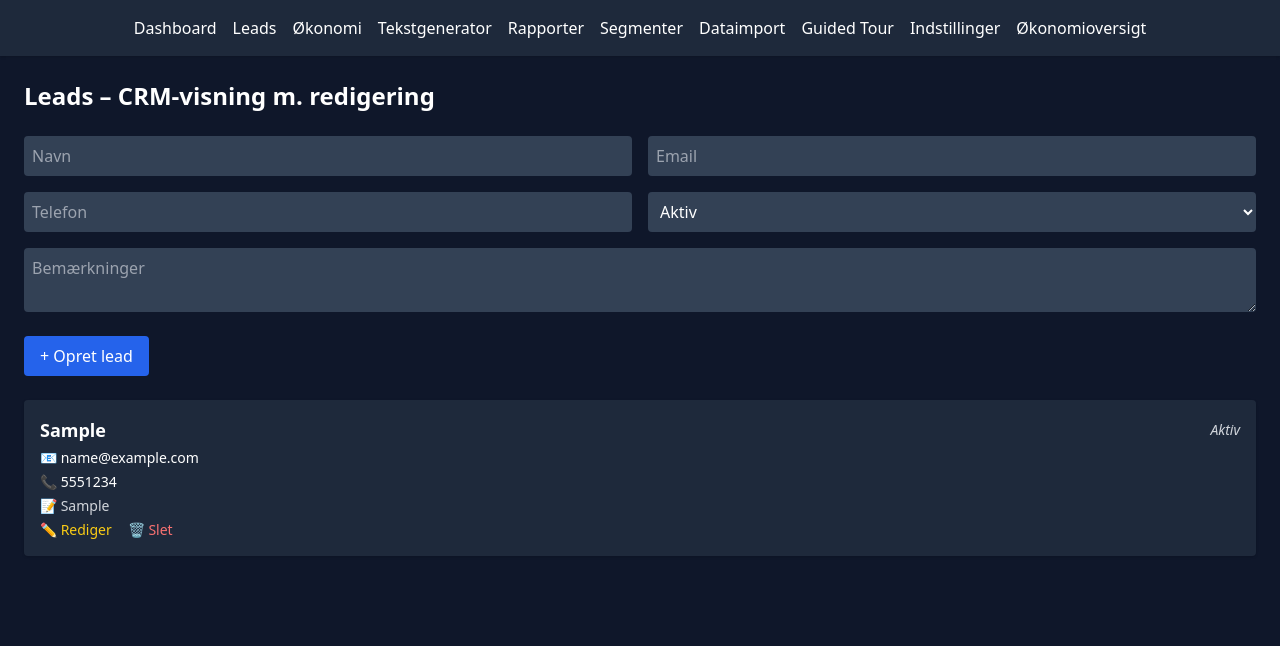
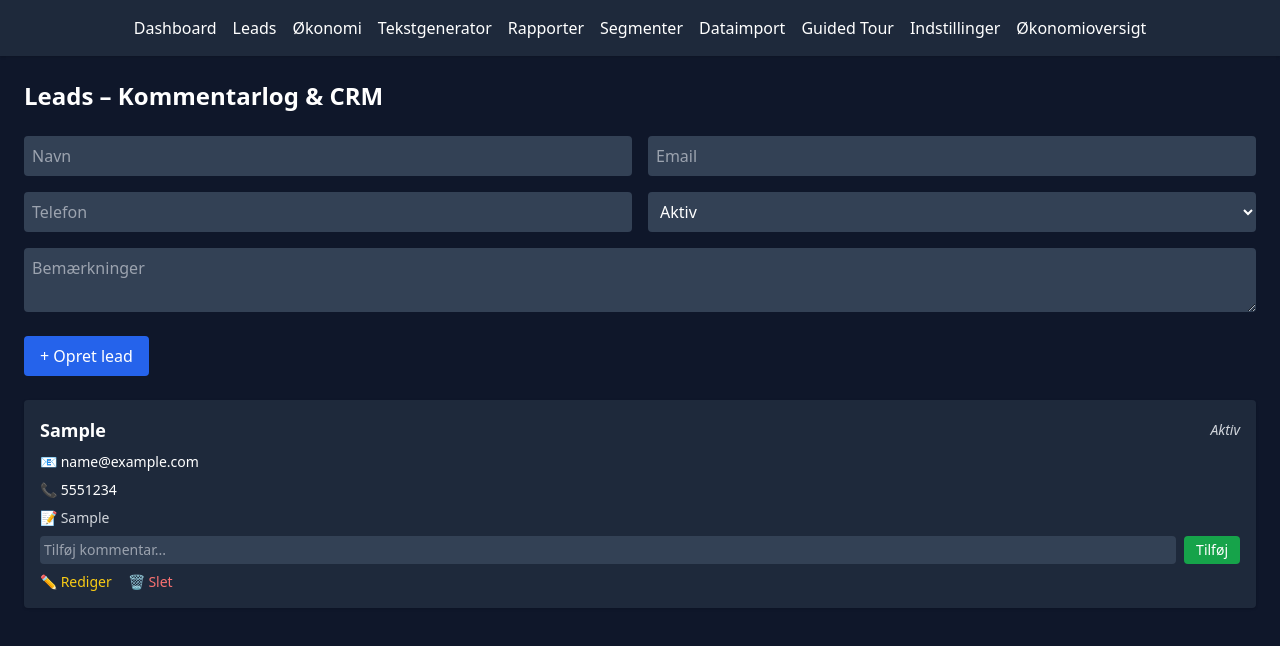
Before and after one commit to Claueduus/Maeglerpilot, a React (Create React App) app: page /leads in a window 1280 px wide. Both pictures are taken after typing "Sample", "name@example.com", "5551234", "Sample" into the empty fields and a click on the button "+ Opret lead". Shown: the top 646 px of the page. Built offline with nearby package versions, Linux system fonts and the light colour scheme.

Commit message:
Update Leads.jsx

```diff
--- a/src/pages/Leads.jsx
+++ b/src/pages/Leads.jsx
@@ -8,8 +8,10 @@ export default function Leads() {
     telefon: "",
     status: "Aktiv",
     note: "",
+    kommentarer: [],
   });
   const [editingIndex, setEditingIndex] = useState(null);
+  const [nyKommentar, setNyKommentar] = useState({});
 
   useEffect(() => {
     const gemt = localStorage.getItem("leads");
@@ -23,16 +25,28 @@ export default function Leads() {
   const tilføjEllerOpdater = () => {
     if (!form.navn || !form.email) return;
 
+    const nyLead = {
+      ...form,
+      kommentarer: form.kommentarer || [],
+    };
+
     const opdateret = [...leads];
     if (editingIndex !== null) {
-      opdateret[editingIndex] = form;
+      opdateret[editingIndex] = nyLead;
       setEditingIndex(null);
     } else {
-      opdateret.push(form);
+      opdateret.push(nyLead);
     }
 
     setLeads(opdateret);
-    setForm({ navn: "", email: "", telefon: "", status: "Aktiv", note: "" });
+    setForm({
+      navn: "",
+      email: "",
+      telefon: "",
+      status: "Aktiv",
+      note: "",
+      kommentarer: [],
+    });
   };
 
   const sletLead = (index) => {
@@ -47,10 +61,27 @@ export default function Leads() {
     setEditingIndex(index);
   };
 
+  const tilføjKommentar = (index) => {
+    if (!nyKommentar[index]) return;
+
+    const opdateretLeads = [...leads];
+    const kommentarObj = {
+      tekst: nyKommentar[index],
+      tidspunkt: new Date().toLocaleString(),
+    };
+    opdateretLeads[index].kommentarer = [
+      ...(opdateretLeads[index].kommentarer || []),
+      kommentarObj,
+    ];
+    setLeads(opdateretLeads);
+    setNyKommentar({ ...nyKommentar, [index]: "" });
+  };
+
   return (
     <div className="space-y-6">
-      <h2 className="text-2xl font-semibold">Leads – CRM-visning m. redigering</h2>
+      <h2 className="text-2xl font-semibold">Leads – Kommentarlog & CRM</h2>
 
+      {/* Formular */}
       <div className="grid md:grid-cols-2 gap-4">
         <input
           type="text"
@@ -97,11 +128,12 @@ export default function Leads() {
         {editingIndex !== null ? "💾 Gem ændringer" : "+ Opret lead"}
       </button>
 
+      {/* Liste */}
       <div className="grid gap-4 mt-6">
         {leads.map((lead, index) => (
           <div
             key={index}
-            className="bg-slate-800 p-4 rounded shadow space-y-1"
+            className="bg-slate-800 p-4 rounded shadow space-y-2"
           >
             <div className="flex justify-between items-center">
               <h3 className="text-lg font-bold">{lead.navn}</h3>
@@ -112,8 +144,39 @@ export default function Leads() {
             <p className="text-sm">📧 {lead.email}</p>
             <p className="text-sm">📞 {lead.telefon}</p>
             {lead.note && (
-              <p className="text-sm text-gray-300 mt-2">📝 {lead.note}</p>
+              <p className="text-sm text-gray-300">📝 {lead.note}</p>
             )}
+
+            {/* Kommentarlog */}
+            {lead.kommentarer?.length > 0 && (
+              <div className="bg-slate-900 p-2 rounded mt-2 space-y-1">
+                {lead.kommentarer.map((k, i) => (
+                  <p key={i} className="text-sm text-gray-400">
+                    🗒️ {k.tidspunkt}: {k.tekst}
+                  </p>
+                ))}
+              </div>
+            )}
+
+            {/* Tilføj kommentar */}
+            <div className="flex gap-2 mt-2">
+              <input
+                type="text"
+                value={nyKommentar[index] || ""}
+                onChange={(e) =>
+                  setNyKommentar({ ...nyKommentar, [index]: e.target.value })
+                }
+                placeholder="Tilføj kommentar..."
+                className="bg-slate-700 p-1 rounded text-sm text-white flex-1"
+              />
+              <button
+                onClick={() => tilføjKommentar(index)}
+                className="text-sm bg-green-600 hover:bg-green-700 px-3 py-1 rounded"
+              >
+                Tilføj
+              </button>
+            </div>
+
             <div className="flex gap-4 mt-2">
               <button
                 onClick={() => redigerLead(index)}
```
